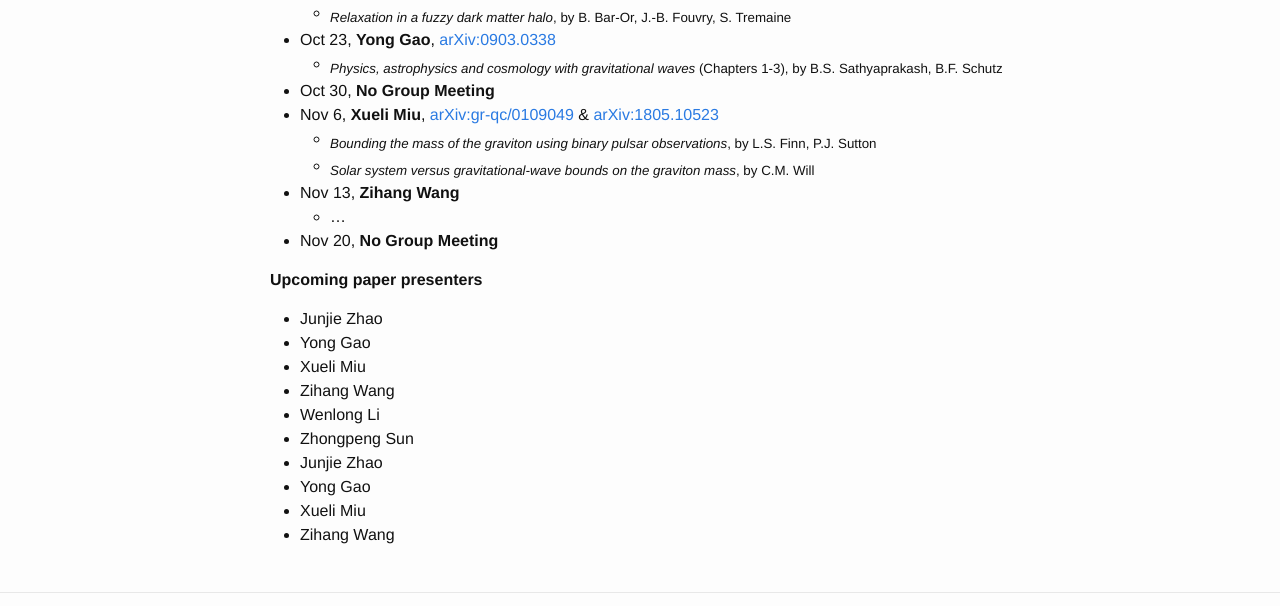
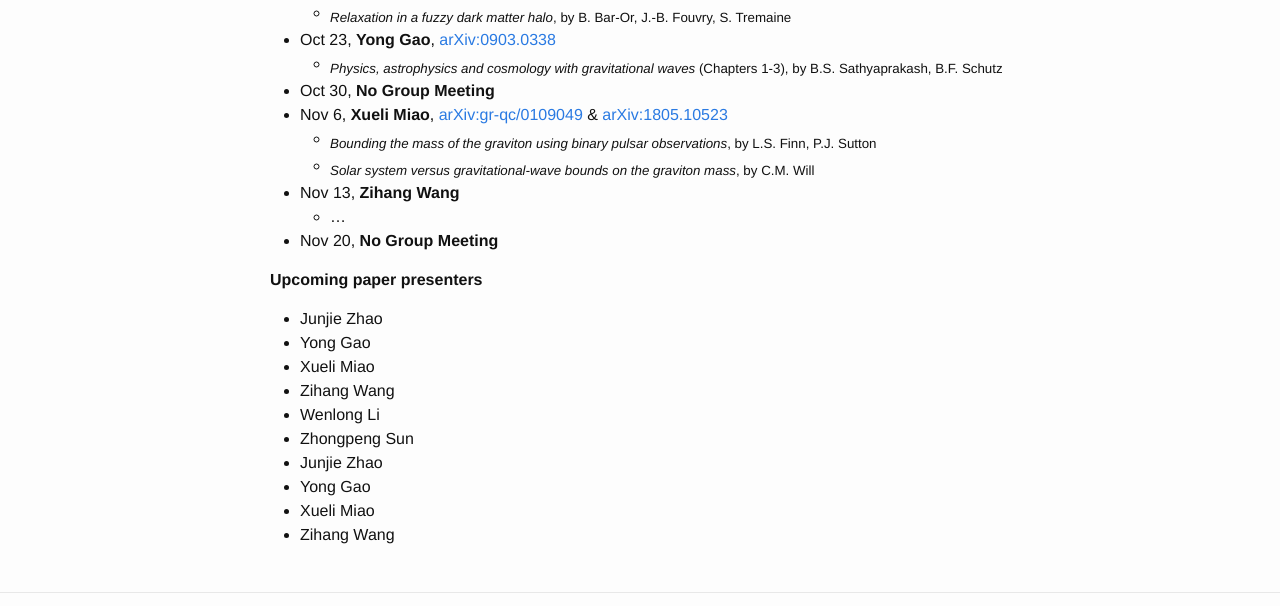
Before and after one commit to Friendshao/Friendshao.github.io, a Jekyll site: the page built from docs/meetings.md, in a window 1280 px wide. Shown: the part 646-1252 px from the top of the page. Built offline with Jekyll 4.4.1, drawn with Linux system fonts in a browser that asks for light colours.

Commit message:
correction

```diff
--- a/docs/meetings.md
+++ b/docs/meetings.md
@@ -47,7 +47,7 @@ Chinese, but use English in slides.
   + <sub>*Physics, astrophysics and cosmology with gravitational waves*
     (Chapters 1-3), by B.S. Sathyaprakash, B.F. Schutz
 - Oct 30, **No Group Meeting**
-- Nov 6, **Xueli Miu**,
+- Nov 6, **Xueli Miao**,
   [arXiv:gr-qc/0109049](https://arxiv.org/abs/gr-qc/0109049) &
 [arXiv:1805.10523](https://arxiv.org/abs/1805.10523)
   + <sub>*Bounding the mass of the graviton using binary pulsar observations*,
@@ -64,13 +64,13 @@ Chinese, but use English in slides.
 
 - Junjie Zhao
 - Yong Gao
-- Xueli Miu
+- Xueli Miao
 - Zihang Wang
 - Wenlong Li
 - Zhongpeng Sun
 - Junjie Zhao
 - Yong Gao
-- Xueli Miu
+- Xueli Miao
 - Zihang Wang
 
 <p></p>
```
Also changed, not shown: docs/people.md (+1 -1 lines).
